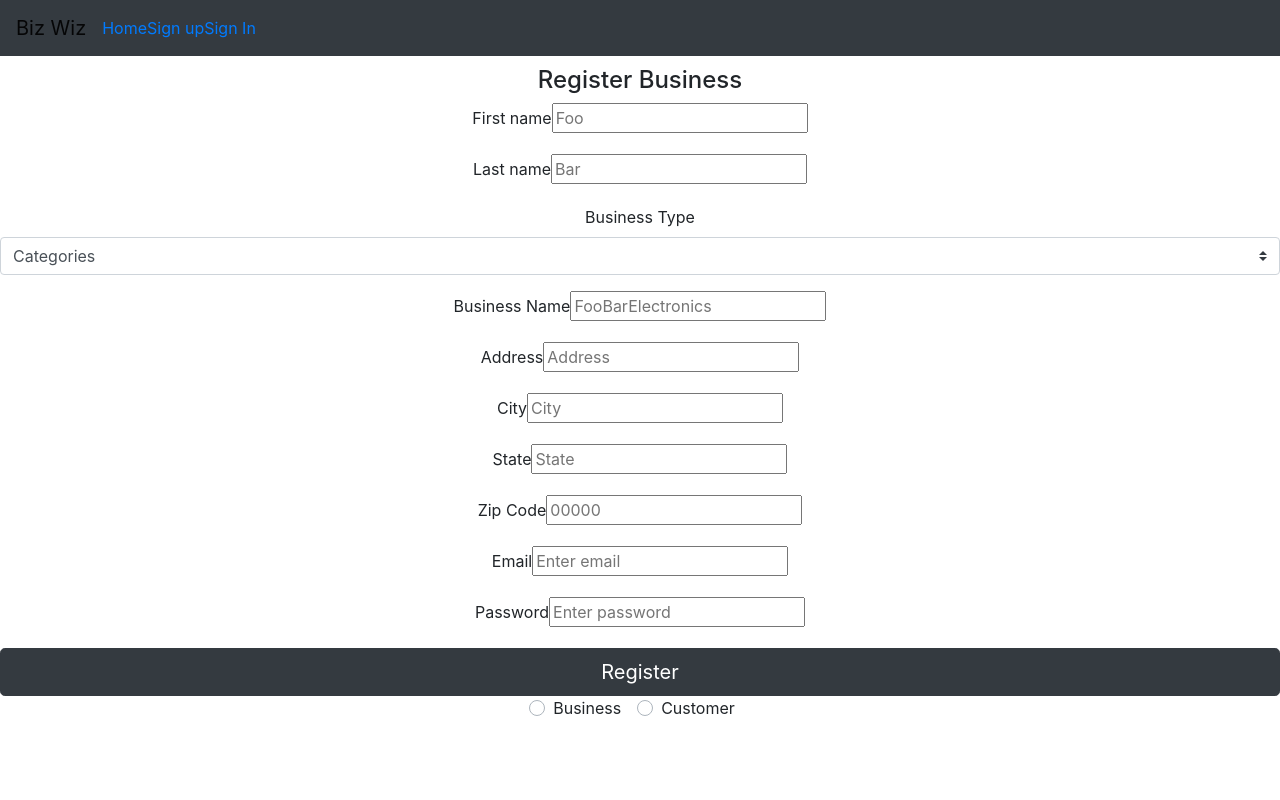
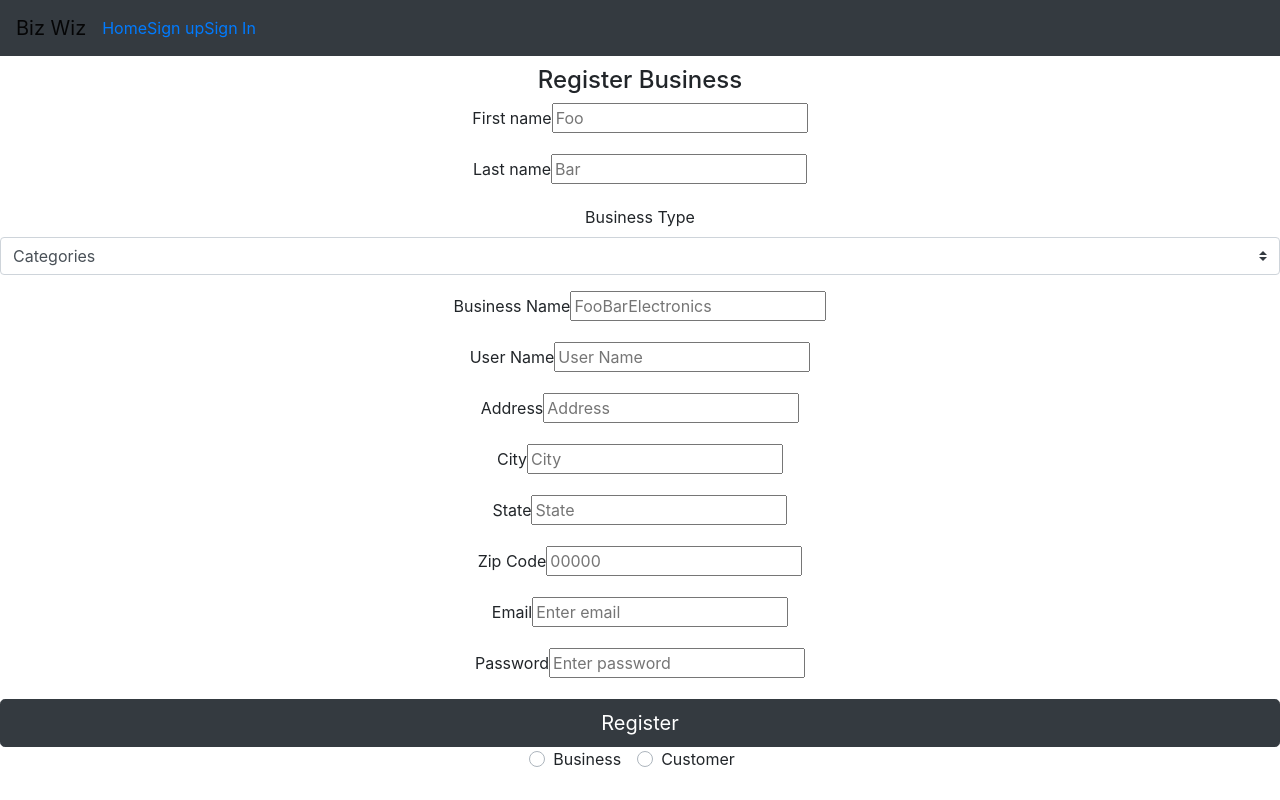
Before and after one commit to weilyl/biz-wiz-frontend, a React (Create React App) app: page /register in a window 1280 px wide. Built offline with nearby package versions, Linux system fonts and the light colour scheme.

Commit message:
adds user name input field

```diff
--- a/src/components/SignUp.js
+++ b/src/components/SignUp.js
@@ -90,6 +90,16 @@ export default function SignUp () {
               placeholder="FooBarElectronics"
               name="business_name"
               value={business.business_name}
+              onChange={setBusinessState}/>
+        </div>
+
+        <div className="form-group">
+            <label for="user_name">User Name</label>
+            <input
+              type="text"
+              placeholder="User Name"
+              name="user_name"
+              value={business.user_name}
               onChange={setBusinessState}/>
         </div>
 
```
